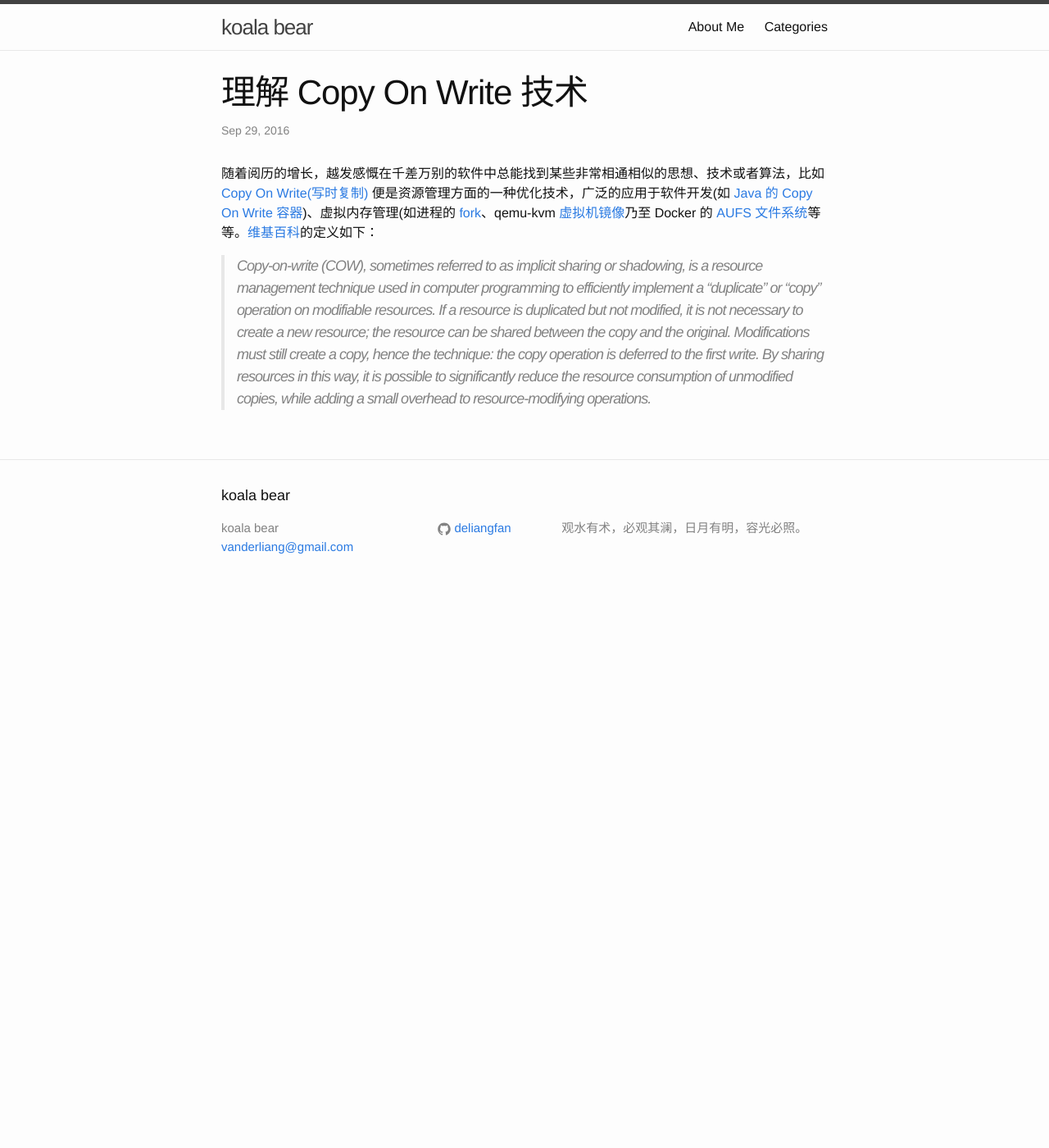
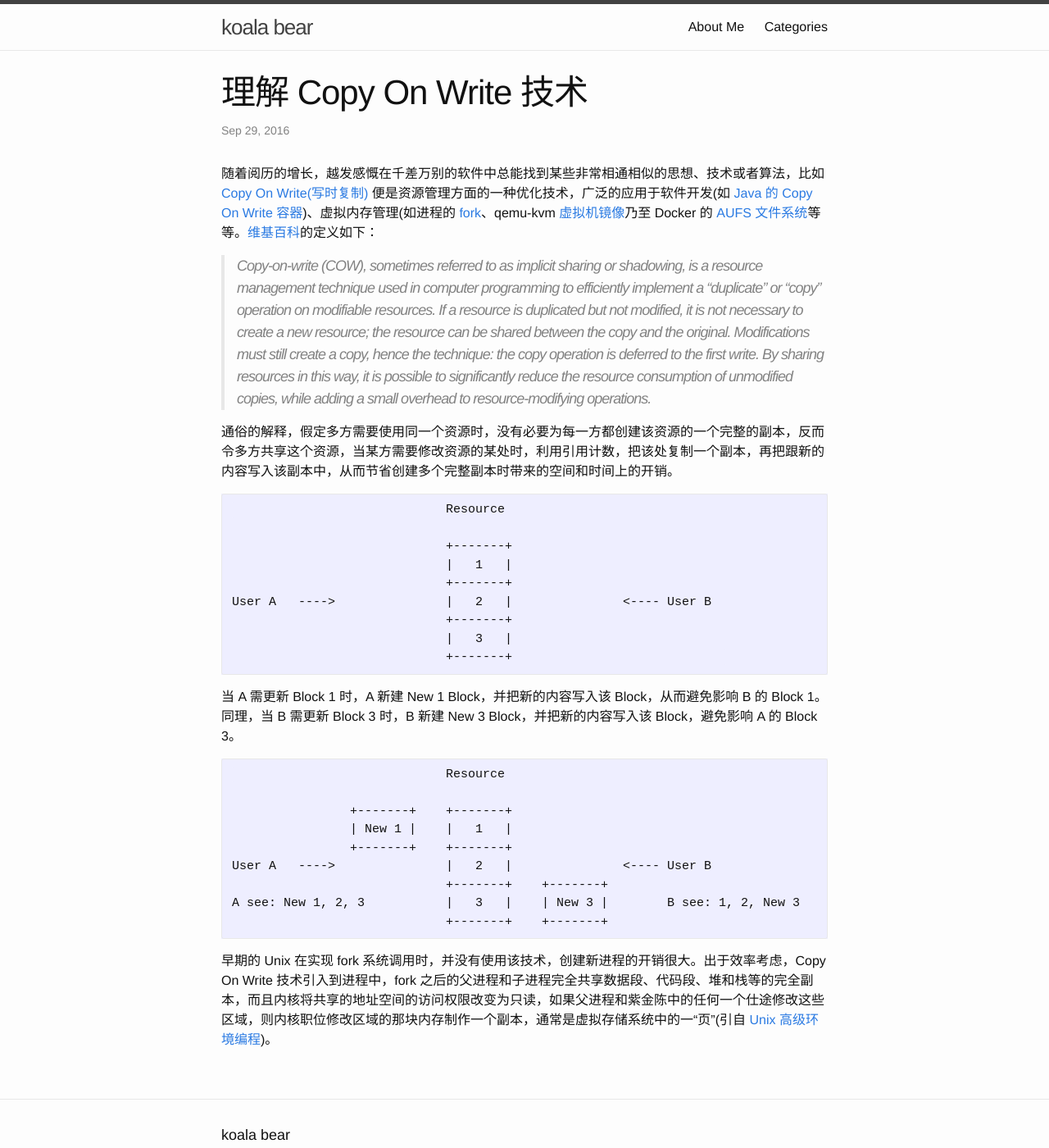
Before and after one commit to DeliangFan/deliangfan.github.io, a Jekyll site: the page built from _posts/2016-09-29-Copy_on_write.markdown, in a window 1280 px wide and 1400 px high. Shown: the whole window at 82% size. Built offline with Jekyll 4.4.1, drawn with Linux system fonts in a browser that asks for light colours; comment, search, counter and statistics services are not loaded.

Commit message:
update copy on write with fork

```diff
--- a/_posts/2016-09-29-Copy_on_write.markdown
+++ b/_posts/2016-09-29-Copy_on_write.markdown
@@ -7,3 +7,36 @@ categories: Algorithm
 随着阅历的增长，越发感慨在千差万别的软件中总能找到某些非常相通相似的思想、技术或者算法，比如 [Copy On Write(写时复制)](https://en.wikipedia.org/wiki/Copy-on-write) 便是资源管理方面的一种优化技术，广泛的应用于软件开发(如 [Java 的 Copy On Write 容器](http://ifeve.com/java-copy-on-write/))、虚拟内存管理(如进程的 [fork](https://en.wikipedia.org/wiki/Fork_(system_call))、qemu-kvm [虚拟机镜像](https://en.wikipedia.org/wiki/Qcow)乃至 Docker 的 [AUFS 文件系统](https://en.wikipedia.org/wiki/Aufs)等等。[维基百科](https://en.wikipedia.org/wiki/Copy-on-write)的定义如下：
 
 > Copy-on-write (COW), sometimes referred to as implicit sharing or shadowing, is a resource management technique used in computer programming to efficiently implement a "duplicate" or "copy" operation on modifiable resources. If a resource is duplicated but not modified, it is not necessary to create a new resource; the resource can be shared between the copy and the original. Modifications must still create a copy, hence the technique: the copy operation is deferred to the first write. By sharing resources in this way, it is possible to significantly reduce the resource consumption of unmodified copies, while adding a small overhead to resource-modifying operations.
+
+通俗的解释，假定多方需要使用同一个资源时，没有必要为每一方都创建该资源的一个完整的副本，反而令多方共享这个资源，当某方需要修改资源的某处时，利用引用计数，把该处复制一个副本，再把跟新的内容写入该副本中，从而节省创建多个完整副本时带来的空间和时间上的开销。
+
+~~~
+                             Resource
+
+                             +-------+
+                             |   1   |
+                             +-------+
+User A   ---->               |   2   |               <---- User B
+                             +-------+
+                             |   3   |
+                             +-------+
+~~~
+
+当 A 需更新 Block 1 时，A 新建 New 1 Block，并把新的内容写入该 Block，从而避免影响 B 的 Block 1。同理，当 B 需更新 Block 3 时，B 新建 New 3 Block，并把新的内容写入该 Block，避免影响 A 的 Block 3。
+
+~~~
+                             Resource
+
+                +-------+    +-------+
+                | New 1 |    |   1   |
+                +-------+    +-------+
+User A   ---->               |   2   |               <---- User B
+                             +-------+    +-------+
+A see: New 1, 2, 3           |   3   |    | New 3 |        B see: 1, 2, New 3
+                             +-------+    +-------+
+~~~
+
+
+
+
+早期的 Unix 在实现 fork 系统调用时，并没有使用该技术，创建新进程的开销很大。出于效率考虑，Copy On Write 技术引入到进程中，fork 之后的父进程和子进程完全共享数据段、代码段、堆和栈等的完全副本，而且内核将共享的地址空间的访问权限改变为只读，如果父进程和紫金陈中的任何一个仕途修改这些区域，则内核职位修改区域的那块内存制作一个副本，通常是虚拟存储系统中的一“页”(引自 [Unix 高级环境编程](https://book.douban.com/subject/1788421/))。
```
